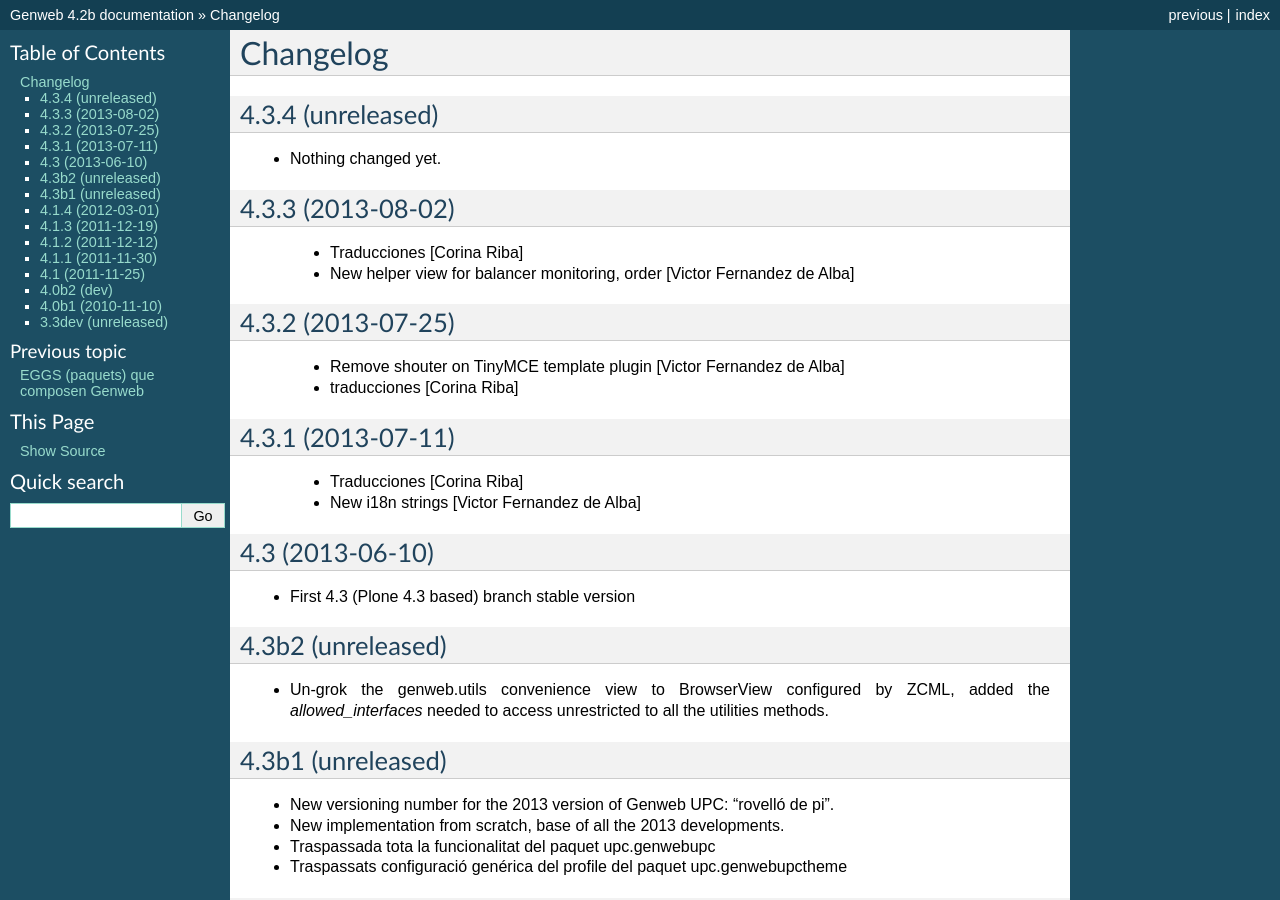
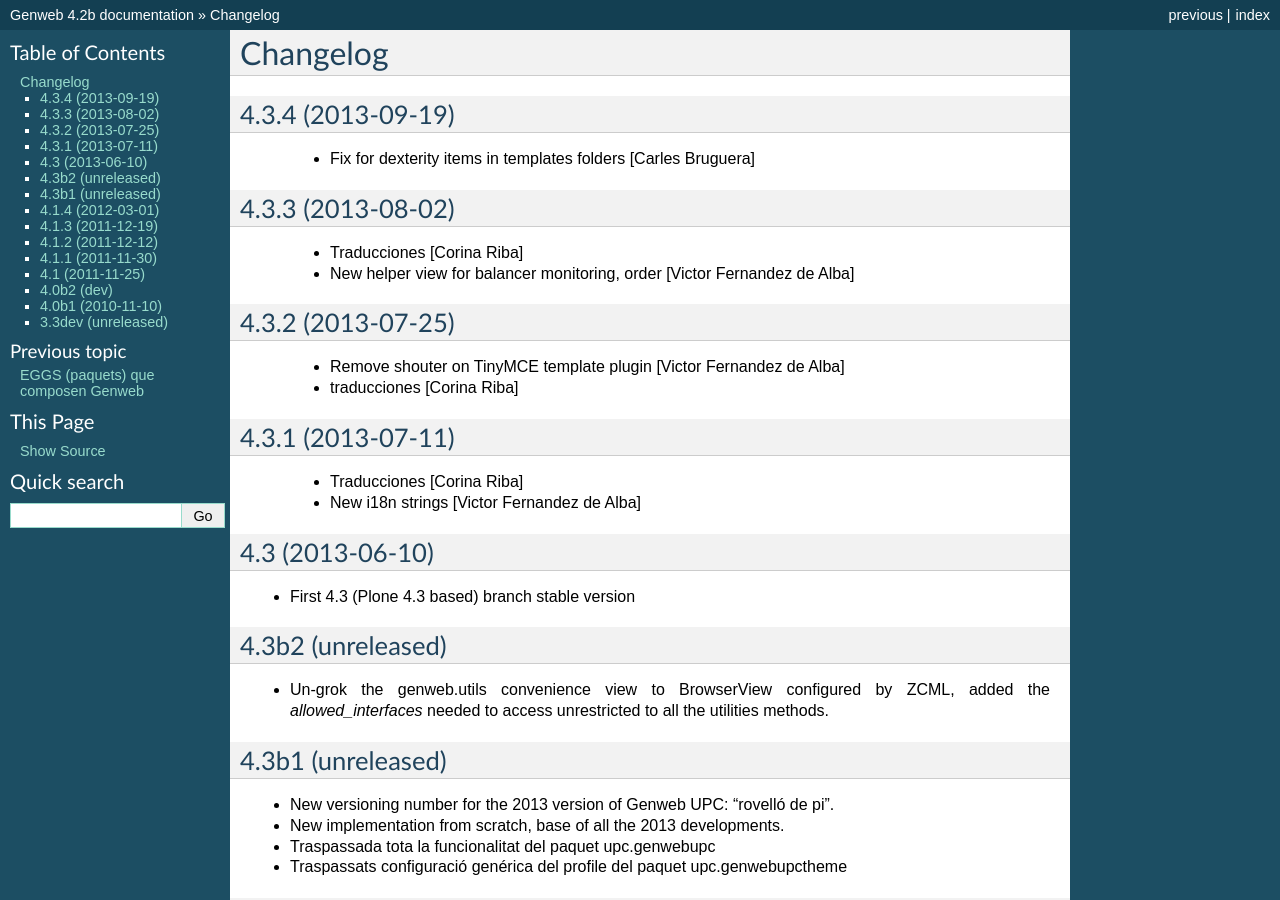
Before and after one commit to UPCnet/genweb.core, a Sphinx documentation site: the page built from docs/HISTORY.rst, in a window 1280 px wide and 900 px high. Built offline with Sphinx 7.4.7, drawn with Linux system fonts in a browser that asks for light colours.

Commit message:
Fix for dexterity items

```diff
--- a/docs/HISTORY.rst
+++ b/docs/HISTORY.rst
@@ -1,10 +1,10 @@
 Changelog
 =========
 
-4.3.4 (unreleased)
+4.3.4 (2013-09-19)
 ------------------
 
-- Nothing changed yet.
+ * Fix for dexterity items in templates folders [Carles Bruguera]
 
 
 4.3.3 (2013-08-02)
```
Also changed, not shown: 1 other file.
